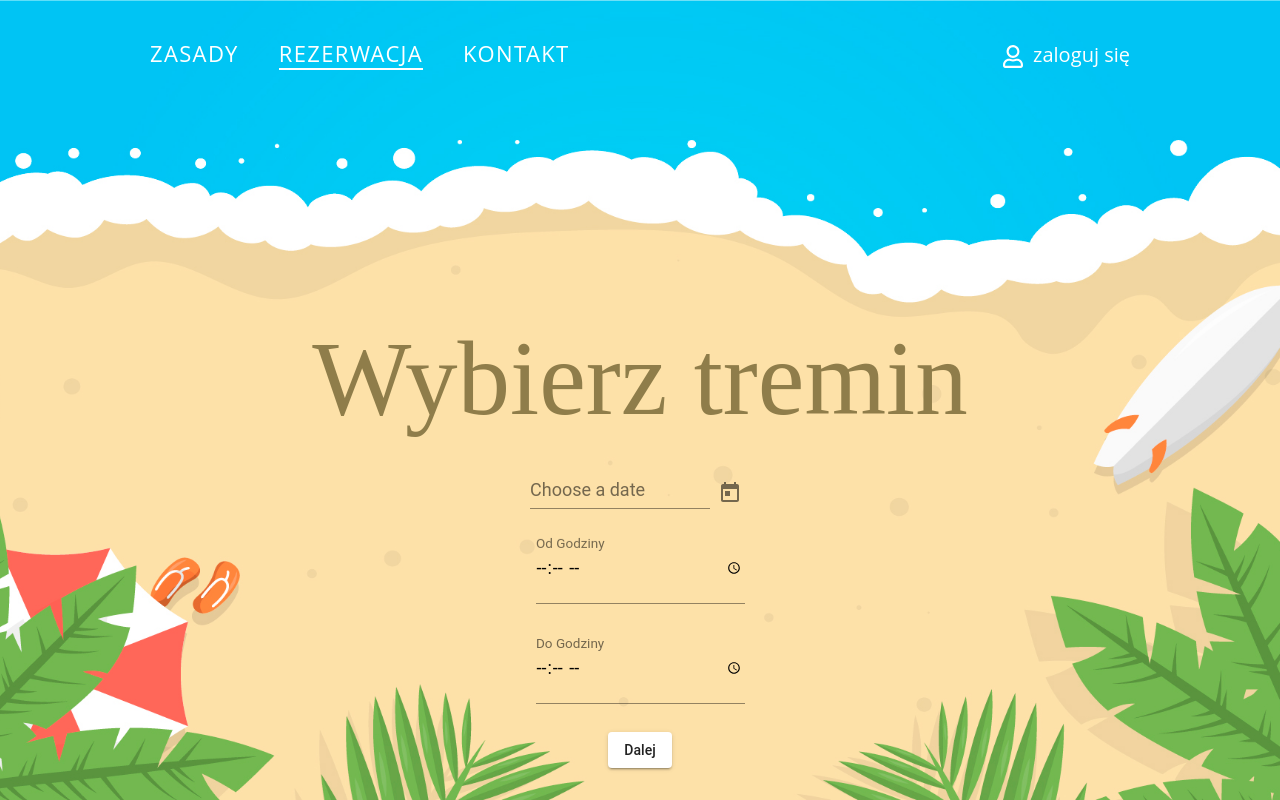
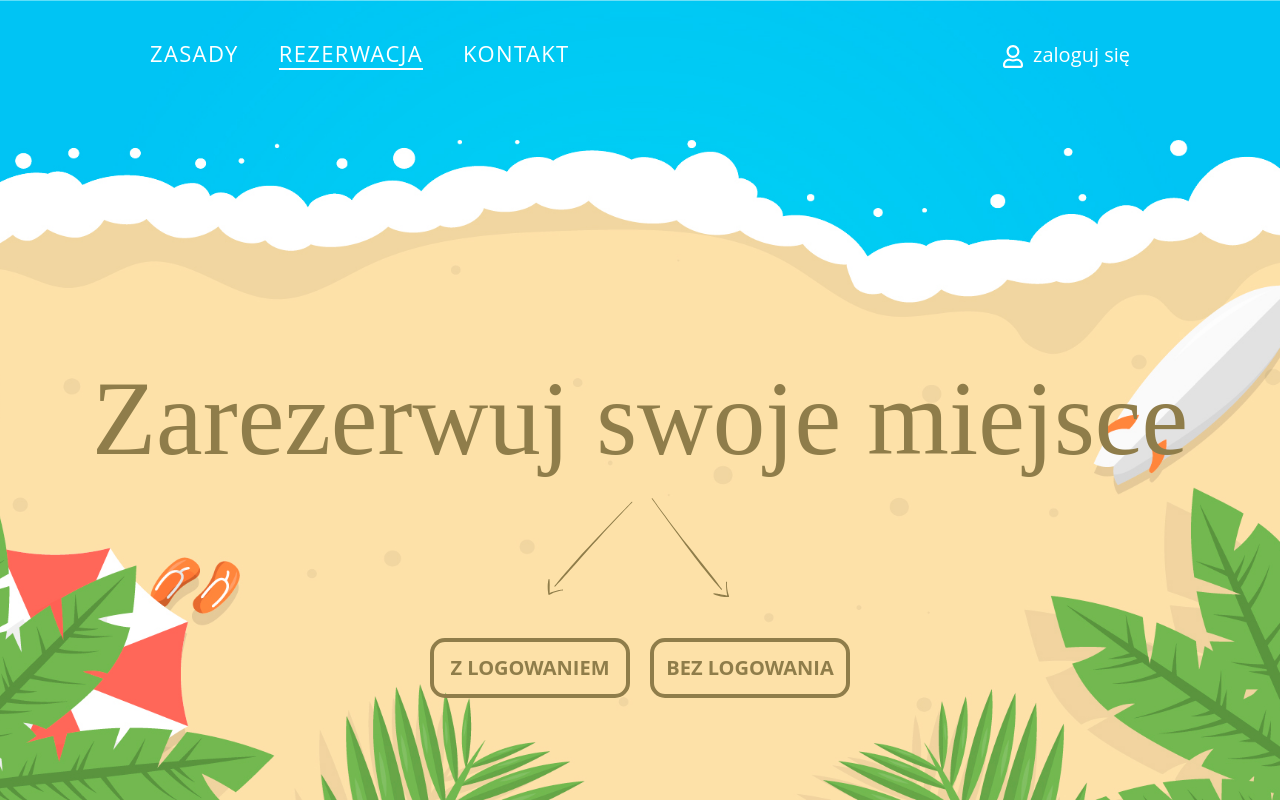
Before and after one commit to MichalZmu/seat-and-beach-reservation, an Angular app: page / in a window 1280 px wide. Built offline with nearby package versions, Linux system fonts and the light colour scheme.

Commit message:
after marge fixes

```diff
--- a/src/app/app-routing.module.ts
+++ b/src/app/app-routing.module.ts
@@ -5,6 +5,7 @@ import {DefaultComponent} from './layouts/default/default.component';
 import {UserDataStepComponent} from './modules/user-data-step/user-data-step.component';
 import {PageNotFoundComponent} from './modules/page-not-found/page-not-found.component';
 import {LoginOrRegistrationComponent} from './modules/login-or-reqistration/login-or-registration.component';
+import {ChoosePlaceComponent} from './modules/reservation/choose-place/choose-place.component';
 
 const routes: Routes = [
   {
@@ -23,6 +24,10 @@ const routes: Routes = [
         component: LoginOrRegistrationComponent
       },
       {
+        path: 'reservation',
+        component: ChoosePlaceComponent
+      },
+      {
         path: '**',
         component: PageNotFoundComponent
       }]
--- a/src/app/app.module.ts
+++ b/src/app/app.module.ts
@@ -14,7 +14,7 @@ import {DefaultModule} from './layouts/default/default.module';
     FormsModule,
     BrowserModule,
     AppRoutingModule,
-    DefaultModule,
+    DefaultModule
   ],
   providers: [],
   exports: [],
--- a/src/app/layouts/default/default.component.html
+++ b/src/app/layouts/default/default.component.html
@@ -1,2 +1,2 @@
 <app-header></app-header>
-<app-choose-place></app-choose-place>
+<router-outlet></router-outlet>
--- a/src/app/modules/reservation/choose-place/choose-place.component.scss
+++ b/src/app/modules/reservation/choose-place/choose-place.component.scss
@@ -1,3 +1,18 @@
+:host {
+  background: url("../../../../assets/bg_1920.jpg") no-repeat center center fixed;
+  -webkit-background-size: cover;
+  -moz-background-size: cover;
+  -o-background-size: cover;
+  background-size: cover;
+
+  position: fixed;
+  top: 0;
+  left: 0;
+  width: 100vw;
+  height: 100vh;
+  z-index: -1;
+}
+
 .choose-place-container {
   position: relative;
   display: flex;
@@ -19,7 +34,7 @@
 
   .datepicker {
     font-size: 18px;
-      color:black;
+    color: black;
 
     .timeInput {
       margin: 5px;
@@ -28,9 +43,11 @@
   }
 
 }
-  .choose-place-container:target{
+
+.choose-place-container:target {
   margin-top: 0%;
 }
+
 .grid {
   width: 500px;
   position: relative;
@@ -54,6 +71,7 @@
 .place:hover {
   background: rgba(250, 250, 250, 0.3)
 }
+
 .material-icons {
   margin: 0 18px 0 18px;
   display: flex;
--- a/src/app/shared/components/header/header.component.scss
+++ b/src/app/shared/components/header/header.component.scss
@@ -1,16 +1,3 @@
-:host {
-  background: url("../../../../assets/bg_1920.jpg") no-repeat center center fixed;
-  -webkit-background-size: cover;
-  -moz-background-size: cover;
-  -o-background-size: cover;
-  background-size: cover;
-
-  position: fixed;
-  top: 0;
-  left: 0;
-  width: 100vw;
-  height: 100vh;
-}
 html, body {margin: 0; height: 100%; overflow: hidden}
 .nav-container {
   display: flex;
```
Lines whose indentation alone changed are shown as unchanged.
